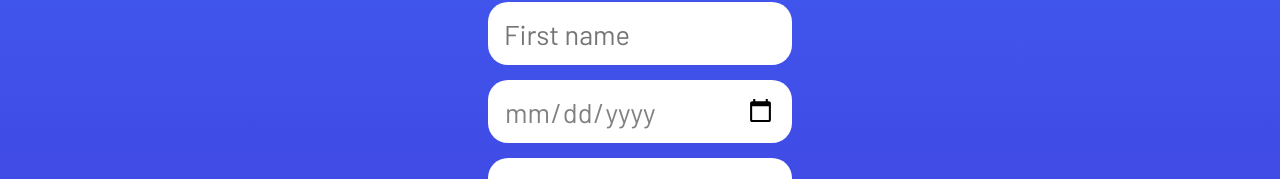
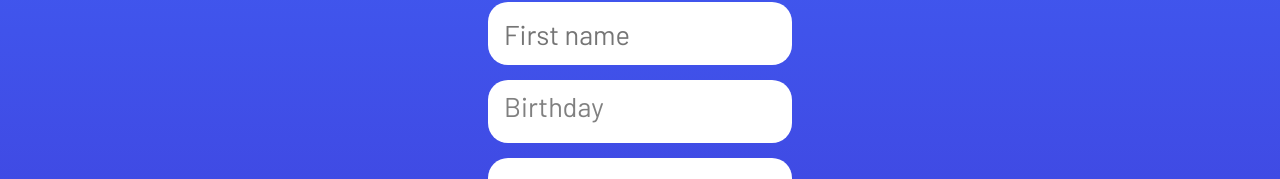
Before and after one commit to Matt-LaRochelle/gp2, a React (Create React App) app in the folder frontend/: page /signup in a window 1280 px wide. Shown: the part 398-577 px from the top of the page. Built offline with nearby package versions, Linux system fonts and the light colour scheme.

Commit message:
working on date picker in signup

```diff
--- a/frontend/package.json
+++ b/frontend/package.json
@@ -4,7 +4,10 @@
   "version": "0.1.0",
   "private": true,
   "dependencies": {
-    "@mui/x-date-pickers": "^6.7.0",
+    "@emotion/react": "^11.11.1",
+    "@emotion/styled": "^11.11.0",
+    "@mui/material": "^5.14.8",
+    "@mui/x-date-pickers": "^6.12.1",
     "@testing-library/jest-dom": "^5.16.5",
     "@testing-library/react": "^13.4.0",
     "@testing-library/user-event": "^13.5.0",
--- a/frontend/src/App.js
+++ b/frontend/src/App.js
@@ -10,10 +10,15 @@ import Landing from './pages/landing/Landing';
 import Profile from './pages/profile/Profile';
 import Tuner from './pages/tuner/Tuner';
 
+// Date-time things
+import { LocalizationProvider } from '@mui/x-date-pickers';
+import { AdapterDayjs } from '@mui/x-date-pickers/AdapterDayjs'
+
 function App() {
   const { user } = useAuthContext()
 
   return (
+    <LocalizationProvider dateAdapter={AdapterDayjs}>
       <div className="App">
         <BrowserRouter>
           <div className='pages'>
@@ -54,6 +59,7 @@ function App() {
           </div>
         </BrowserRouter>
       </div>
+    </LocalizationProvider>
   );
 }
 
--- a/frontend/src/pages/signup/Signup.js
+++ b/frontend/src/pages/signup/Signup.js
@@ -4,16 +4,20 @@ import './signup.css'
 import Password from '../../components/password/Password';
 import Loading from '../../components/loading/Loading';
 import Error from '../../components/error/Error';
+import { DatePicker } from '@mui/x-date-pickers';
+import { Stack, TextField } from '@mui/material';
 
 const Signup = () => {
     const [fName, setFName] = useState('')
     const [birthday, setBirthday] = useState('');
     const [email, setEmail] = useState('')
     const [password, setPassword] = useState('')
+    const [dateInput, setDateInput] = useState(false)
 
     const [checkList, setCheckList] = useState(false)
     const {signup, error, isLoading, emptyFields} = useSignup()
     const passwordInputRef = useRef(null);
+    const dateInputRef = useRef(null);
 
     const handleSubmit = async (e) => {
         e.preventDefault()
@@ -40,6 +44,24 @@ const Signup = () => {
         };
       }, []);
 
+    const dateClick = () => {
+        setDateInput(true)
+    }
+
+    useEffect(() => {
+        const handleClickOutsideD = (event) => {
+            if (dateInputRef.current && !dateInputRef.current.contains(event.target)) {
+                setDateInput(false)
+            }
+        };
+
+        document.addEventListener('click', handleClickOutsideD);
+
+        return () => {
+            document.removeEventListener('click', handleClickOutsideD);
+        };
+    }, [])
+
 
     return (
         <div className="signupContianer">
@@ -58,13 +80,27 @@ const Signup = () => {
                     value={fName}
                     className={emptyFields.includes('fName') && 'signupError'}
                 />
-                <input
+                <div
+                    className="signupDateContainer"
+                    onClick={dateClick}
+                    ref={dateInputRef}
+                    >
+                    {!dateInput
+                    ? <p>Birthday</p>
+                    :
+                    <div className="signupDateInputContainer">
+                        <input className="signupDateInput" placeholder="Month" type="number" />
+                        <input className="signupDateInput" placeholder="Day" type="number" />
+                        <input className="signupDateInput" placeholder="Year" type="number" />
+                    </div>}
+                </div>
+                {/* <input
                     type="date"
                     placeholder='Birthday'
                     onChange={(e) => setBirthday(e.target.value)}
                     value={birthday}
                     className={emptyFields.includes('birthday') ? 'signupDateInput signupError' : 'signupDateInput'}
-                    />
+                    /> */}
                 <input
                     type="email"
                     placeholder='Email'
--- a/frontend/src/pages/signup/signup.css
+++ b/frontend/src/pages/signup/signup.css
@@ -20,12 +20,45 @@
     margin-bottom: 15px;
 }
 
-.signupDateInput {
+/* .signupDateInput div {
+    display: block;
+    margin: auto;
+    width: 300px;
+    background-color: #fff;
+    border-radius: 26px;
+    margin-bottom: 15px;
+    color: #333;
+    font-size: 1.7rem;
+} */
+
+.signupDateContainer {
+    display: flex;
+    outline: none;
+    padding: 10px 16px;
+    height: 63px;
+    width: 304px;
+    margin: 0 auto 15px;
+    font-size: 1.7rem;
+    border-radius: 20px;
+    background-color: #fff;
+}
+
+.signupDateContainer p {
     color: gray;
 }
 
-.signupDateInput::placeholder {
-    color: purple;
+.signupDateInputContainer {
+    display: flex;
+    position: relative;
+    top: -5px;
+    left: -20px;
+}
+
+.signupDateInput {
+    width: 120px;
+    margin: 0;
+    border-radius: 0;
+    height: 40px;
 }
 
 .signupError {
```
Also changed, not shown: 1 other file (tests, documents, lock files or other folders). Lines whose indentation alone changed are shown as unchanged.
